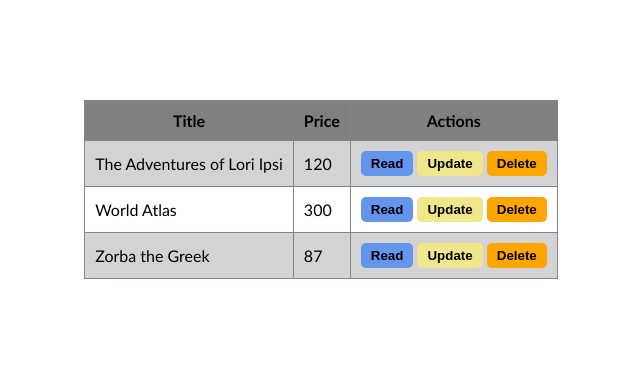
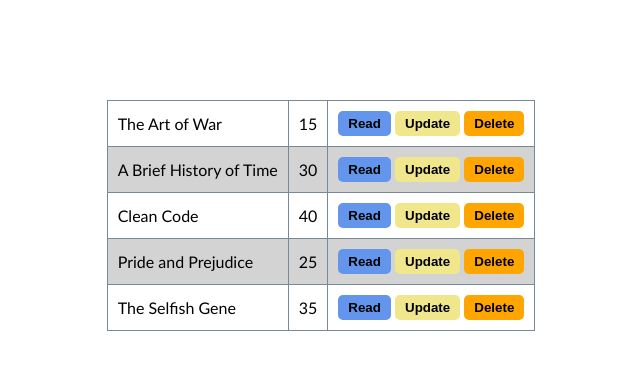
Before and after one commit to yaelmtzk/book-shop, a plain HTML site: page index.html in a window 1280 px wide. Shown: the whole page, without its empty margins (319-959 px from the left). Drawn offline with Linux system fonts and the light colour scheme.

Commit message:
Remove hard coded table rows & Add reference to service js file

```diff
--- a/index.html
+++ b/index.html
@@ -6,42 +6,12 @@
     <link rel="stylesheet" href="css/main.css">
     <title>Document</title>
 </head>
-<body>
-    <table>
-        <tr class="header">
-            <th>Title</th>
-            <th>Price</th>
-            <th>Actions</th>
-        </tr>
-        <tr>
-            <td class="name">The Adventures of Lori Ipsi</td>
-            <td class="price">120</td>
-            <td class="action-btns">
-                <button class="btn-read">Read</button>
-                <button class="btn-update">Update</button>
-                <button class="btn-delete">Delete</button>
-            </td>
-        </tr>
-        <tr>
-            <td class="name">World Atlas</td>
-            <td class="price">300</td>
-            <td class="action-btns">
-                <button class="btn-read">Read</button>
-                <button class="btn-update">Update</button>
-                <button class="btn-delete">Delete</button>
-            </td>
-        </tr>
-        </tr>
-            <td class="name">Zorba the Greek</td>
-            <td class="price">87</td>
-            <td class="action-btns">
-                <button class="btn-read">Read</button>
-                <button class="btn-update">Update</button>
-                <button class="btn-delete">Delete</button>
-            </td>
-        </tr>
+<body onload="onInit()">
+    <table class="books">
+
     </table>
 
     <script src="js/book.controller.js"></script>
+    <script src="js/book.service.js"></script>
 </body>
 </html>
```
